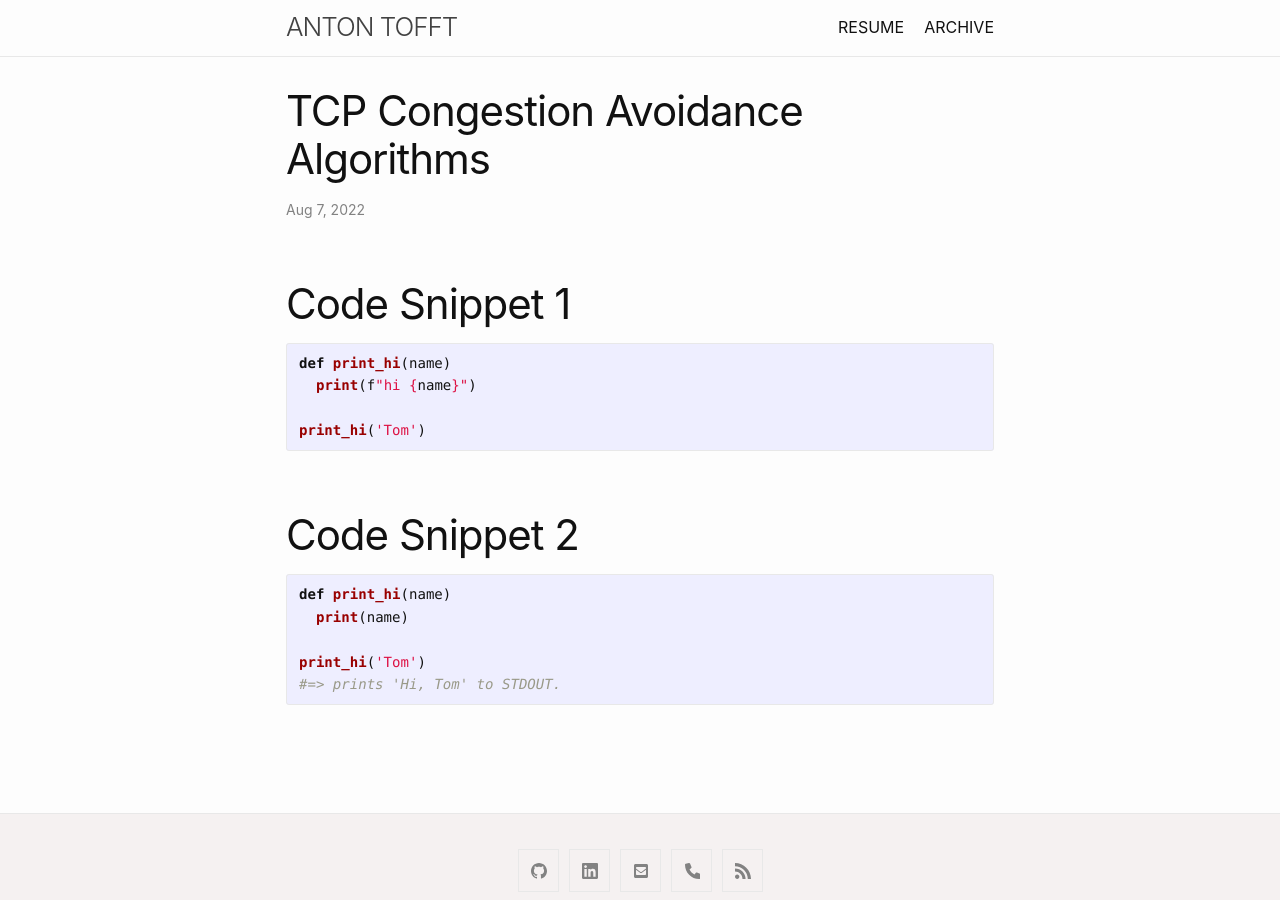
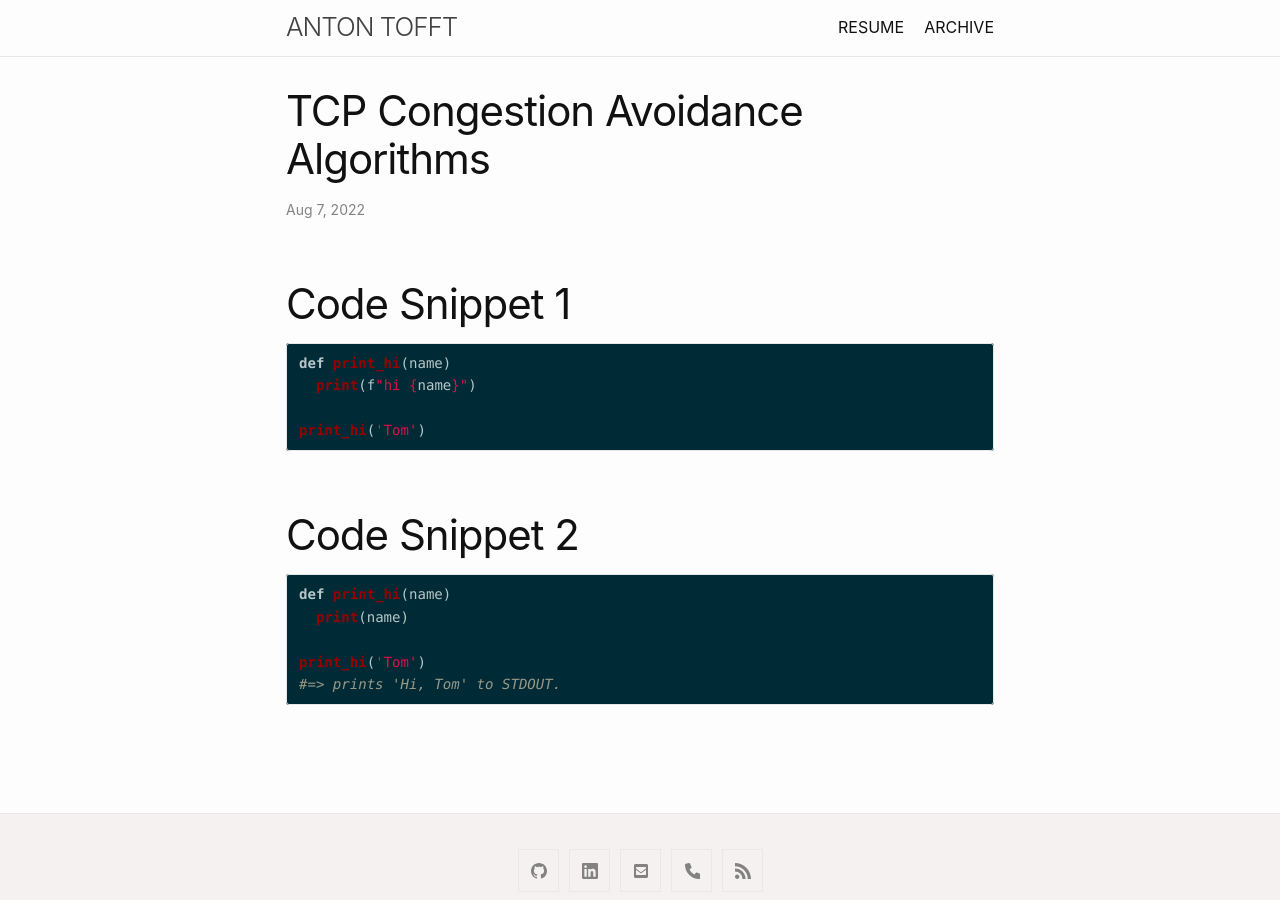
Before and after one commit to a-tofft/antontofft.com, a Jekyll site: the page built from _posts/2022-08-07-tcp-congestion-avoidance.md, in a window 1280 px wide. Built offline with Jekyll 4.4.1, drawn with Linux system fonts in a browser that asks for light colours.

Commit message:
Changed color of code blocks

```diff
--- a/_sass/minima/_base.scss
+++ b/_sass/minima/_base.scss
@@ -164,6 +164,7 @@ code {
   font-size: 0.9375em;
   border: 1px solid $border-color-01;
   border-radius: 3px;
+  color: $code-font-color;
   background-color: $code-background-color;
 }
 
--- a/assets/css/style.scss
+++ b/assets/css/style.scss
@@ -3,6 +3,8 @@
 ---
 
 $content-width: 60%;
+$code-background-color: #002B36;
+$code-font-color: #b7c7c9;
 
 @import
   "minima/skins/{{ site.minima.skin | default: 'classic' }}",
```
